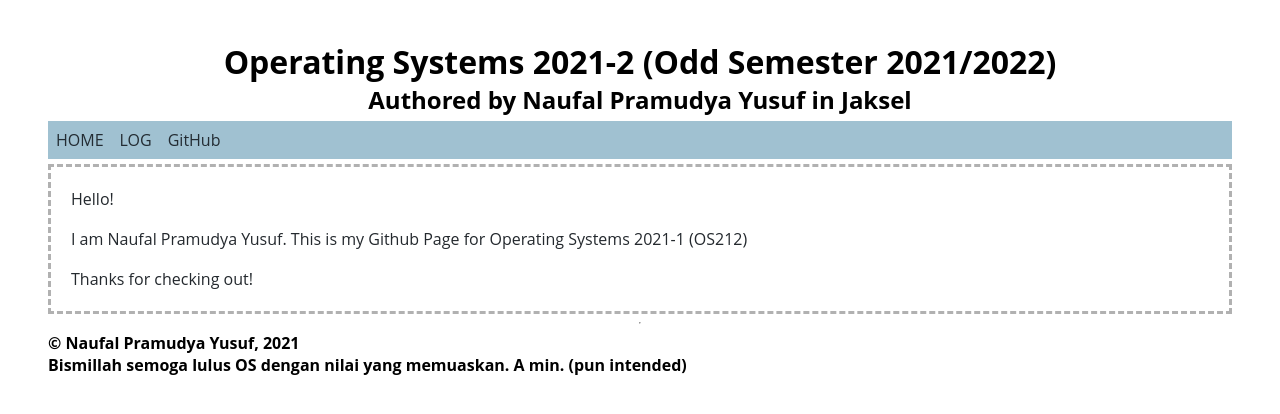
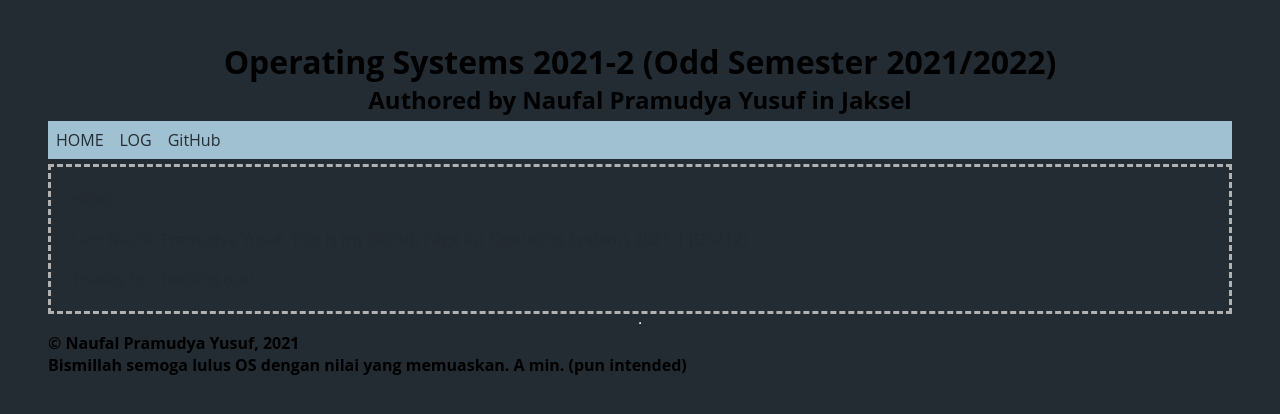
Before and after one commit to naufalpram/os212, a Jekyll site: the page built from index.md, in a window 1280 px wide. Shown: the top 414 px of the page. Built offline with Jekyll 4.4.1, drawn with Linux system fonts in a browser that asks for light colours.

Commit message:
Update style.css

```diff
--- a/assets/css/style.css
+++ b/assets/css/style.css
@@ -1 +1 @@
-html{width:100%;scroll-behavior:smooth;margin:0;padding:0}body{font-family:Open Sans,Sans,Arial,Helvetica,sans-serif;background-color:#fff}.container{display:flex;flex-direction:column;margin:20px;padding:20px}header{display:block;margin:50px;padding:10px}.header-container{display:flex;flex-direction:column;align-items:center;text-align:center;justify-content:center}.markdown-section-container{border-color:#b1b1b1;border-style:dashed;padding:20px}@media screen and (max-width:768px){.container{margin-left:4px;margin-right:4px;padding-left:4px;padding-right:4px}}
+html{width:100%;scroll-behavior:smooth;margin:0;padding:0}body{font-family:Open Sans,Sans,Arial,Helvetica,sans-serif;background-color:#232C33}.container{display:flex;flex-direction:column;margin:20px;padding:20px}header{display:block;margin:50px;padding:10px}.header-container{display:flex;flex-direction:column;align-items:center;text-align:center;justify-content:center}.markdown-section-container{border-color:#b1b1b1;border-style:dashed;padding:20px}@media screen and (max-width:768px){.container{margin-left:4px;margin-right:4px;padding-left:4px;padding-right:4px}}
```
